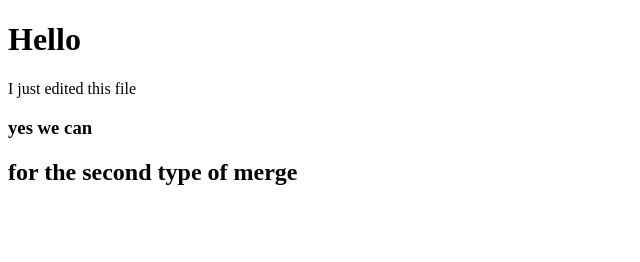
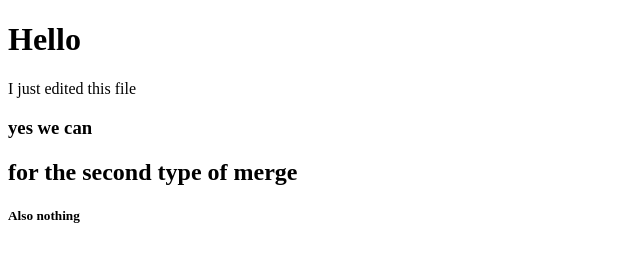
Before and after one commit to akshayvr123/git-study-sample, a plain HTML site: page index.html in a window 1280 px wide. Shown: the full height of the page, 0-640 px from the left. Drawn offline with Linux system fonts and the light colour scheme.

Commit message:
added another thing in indeex file

```diff
--- a/index.html
+++ b/index.html
@@ -11,5 +11,6 @@
     <p>I just edited this file</p>
     <h3>yes we can</h3>
     <h2>for the second type of merge</h2>
+    <h5>Also nothing</h5>
 </body>
 </html>
```
